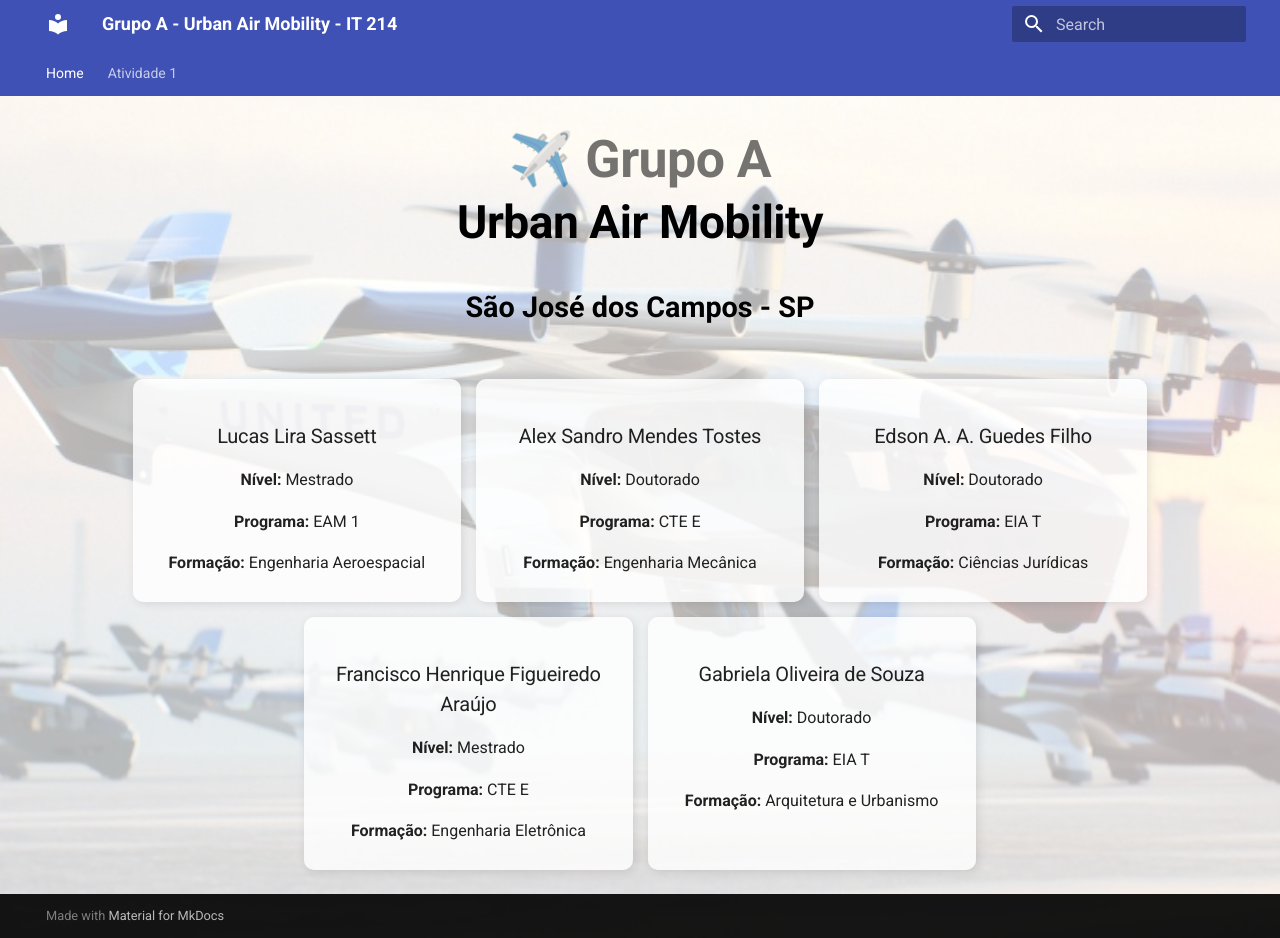
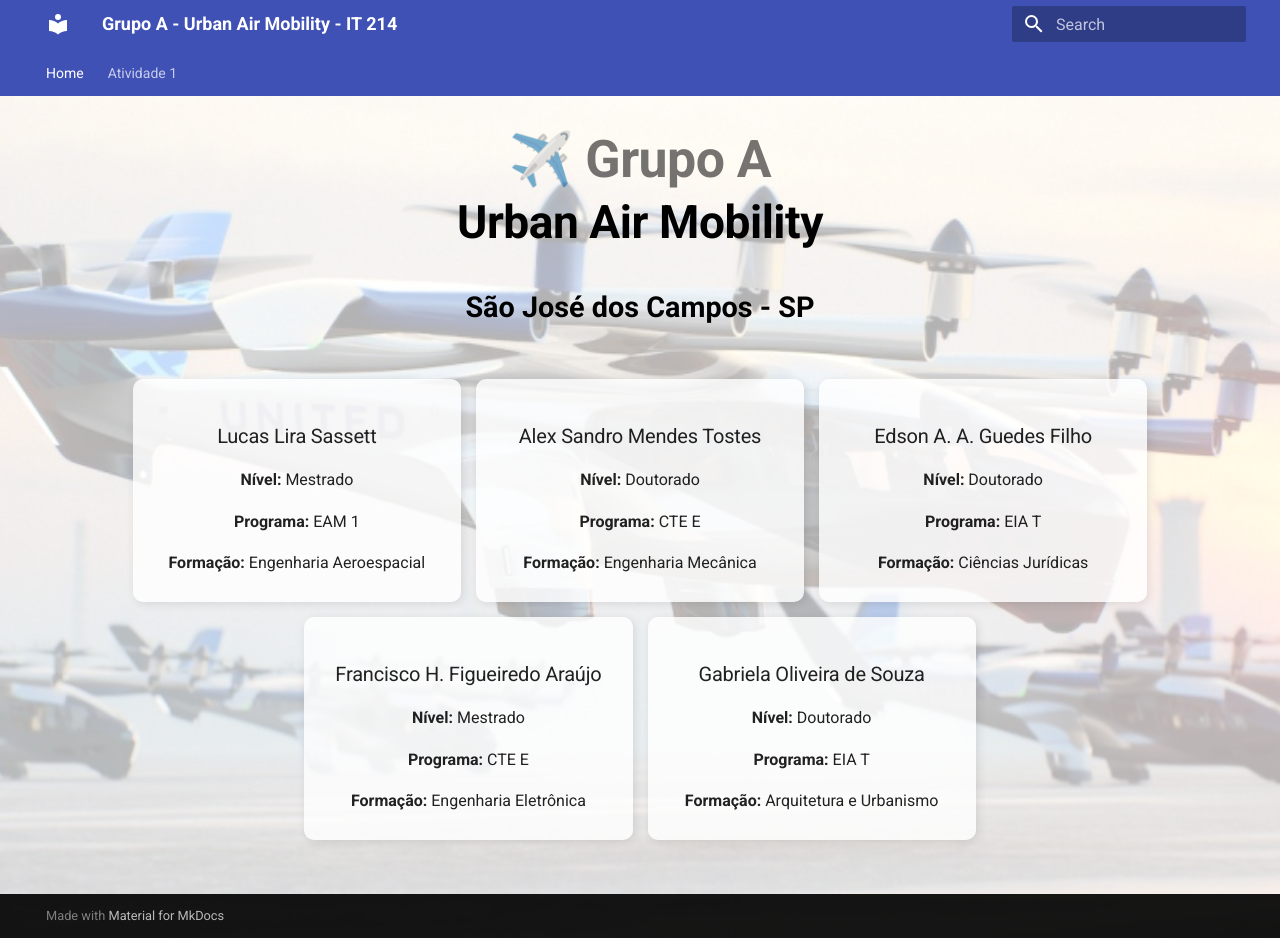
Before and after one commit to Lirucas/GrupoA, an MkDocs documentation site: the page built from docs/index.md, in a window 1280 px wide and 938 px high. Built offline with MkDocs 1.6.1 and Material for MkDocs 9.7.7, drawn with Linux system fonts in a browser that asks for light colours.

Commit message:
Atualizando index.md após sincronizar

```diff
--- a/docs/index.md
+++ b/docs/index.md
@@ -106,7 +106,7 @@
     </div>
 
 <div class="membro-card">
-        <h3>Francisco Henrique Figueiredo Araújo</h3>
+        <h3>Francisco H. Figueiredo Araújo</h3>
         <p><strong>Nível:</strong> Mestrado</p>
         <p><strong>Programa:</strong> CTE E</p>
         <p><strong>Formação:</strong> Engenharia Eletrônica</p>
```
